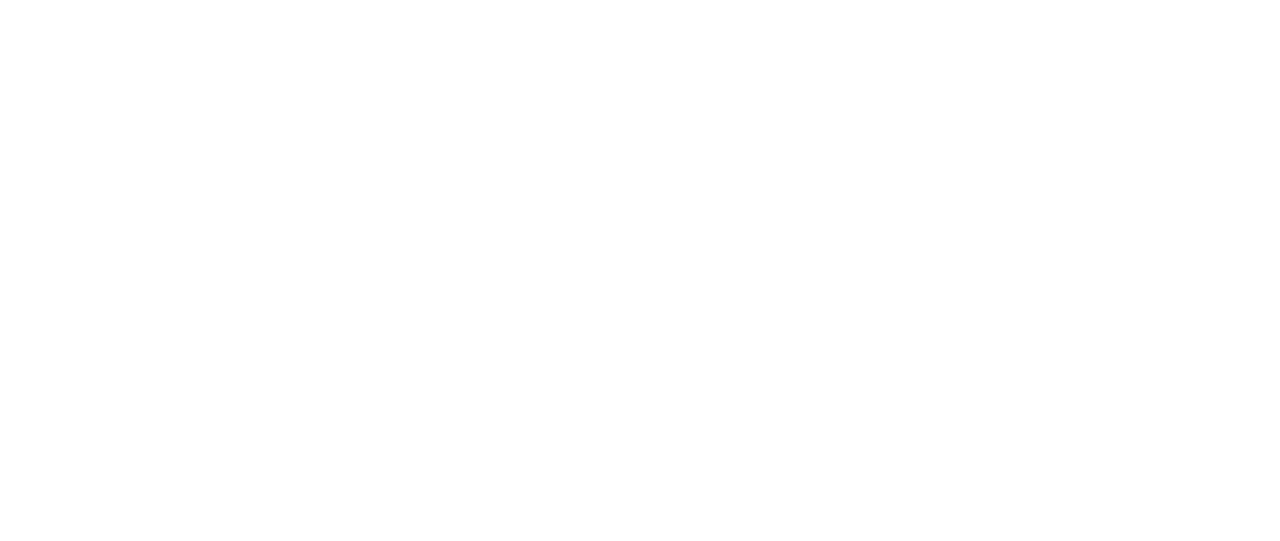
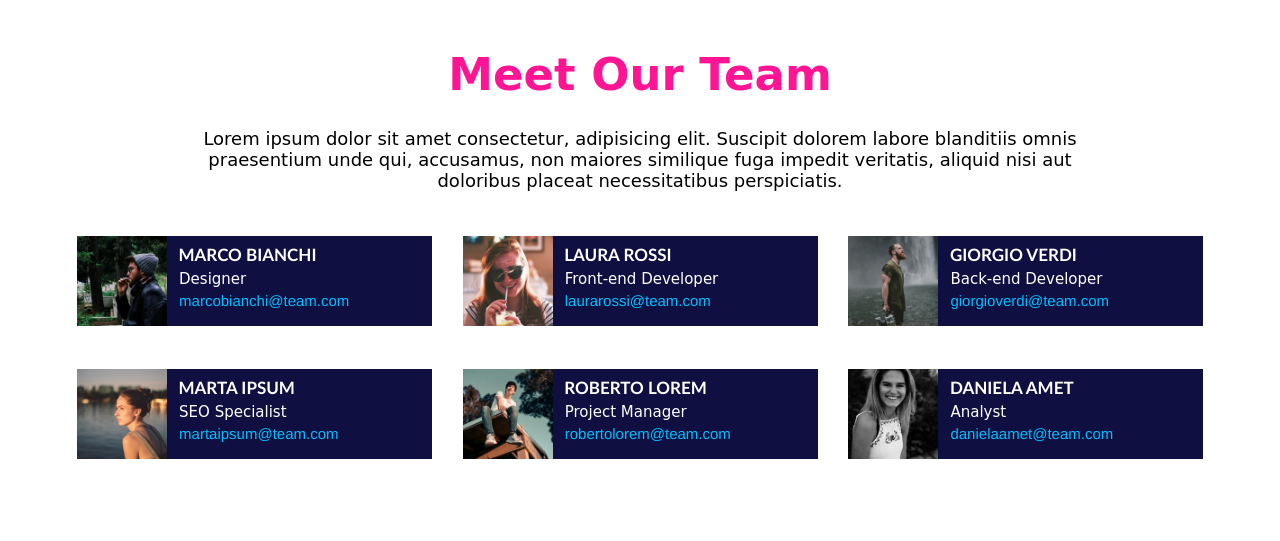
Before and after one commit to Boolean-projects-paolo/html-css-float-cards, a plain HTML site: page index.html in a window 1280 px wide. Drawn offline with Linux system fonts and the light colour scheme.

Commit message:
Fine Esercizio

```diff
--- a/index.html
+++ b/index.html
@@ -8,6 +8,51 @@
     <link rel="stylesheet" href="style.css">
 </head>
 <body>
+    <div class="container">
+        <h1>Meet Our Team</h1>
+        <p class="lorem">Lorem ipsum dolor sit amet consectetur, adipisicing elit. Suscipit dolorem labore blanditiis omnis praesentium unde qui, accusamus, non maiores similique fuga impedit veritatis, aliquid nisi aut doloribus placeat necessitatibus perspiciatis.</p>
 
+        <div class="contact">
+            <img src="img/male1.png" alt="">
+            <p class="info" id="name">MARCO BIANCHI </p>
+            <p class="info">Designer</p>
+            <address class="info">marcobianchi@team.com</address>
+        </div>
+
+        <div class="contact">
+            <img src="img/female1.png" alt="">
+            <p class="info" id="name">LAURA ROSSI </p>
+            <p class="info">Front-end Developer</p>
+            <address class="info">laurarossi@team.com</address>
+        </div>
+
+        <div class="contact">
+            <img src="img/male2.png" alt="">
+            <p class="info" id="name">GIORGIO VERDI</p>
+            <p class="info">Back-end Developer</p>
+            <address class="info">giorgioverdi@team.com</address>
+        </div>
+
+        <div class="contact">
+            <img src="img/female2.png" alt="">
+            <p class="info" id="name">MARTA IPSUM</p>
+            <p class="info">SEO Specialist</p>
+            <address class="info">martaipsum@team.com</address>
+        </div>
+
+        <div class="contact">
+            <img src="img/male3.png" alt="">
+            <p class="info" id="name">ROBERTO LOREM</p>
+            <p class="info">Project Manager</p>
+            <address class="info">robertolorem@team.com</address>
+        </div>
+
+        <div class="contact">
+            <img src="img/female3.png" alt="">
+            <p class="info" id="name">DANIELA AMET</p>
+            <p class="info">Analyst</p>
+            <address class="info">danielaamet@team.com</address>
+        </div>
+    </div>
 </body>
 </html>
--- a/style.css
+++ b/style.css
@@ -3,3 +3,61 @@
     padding: 0;
     box-sizing: border-box;
 }
+
+.container{
+    max-width: 1500px;
+    margin: auto;
+    text-align: center;
+    padding: 3em;
+    font-family: 'Fredoka One', cursive;
+}
+
+h1{
+    font-size: 45px;
+    color:deeppink;
+}
+
+.lorem{
+    font-size: 18px;
+    padding-top: 1.5em;
+    padding-bottom: 1.8em;
+    padding-left: 6.5em;
+    padding-right: 6.5em;
+}
+
+.contact{
+    width: 355px;
+    height: 90px;
+    display: inline-block;
+    background-color:rgb(15, 15, 65);
+    color: white;
+    text-align: left;
+    margin: 0.8em;
+    margin-bottom: 1.9em;
+}
+
+.contact img{
+    width: 90px;
+    height: 90px;
+    float: left;
+}
+
+.info{
+    margin-left: 100px;
+    padding: 0.15em;
+    font-size: 15px;
+}
+
+address{
+    color: deepskyblue;
+    font-family:'helvetica';
+    font-style:inherit;
+}
+
+.contact #name{
+    font-family:'Trebuchet MS';
+    font-weight: bolder;
+    font-size: 17px;
+    padding-left: 0.1em;
+    margin-top: 0.3em;
+}
```
